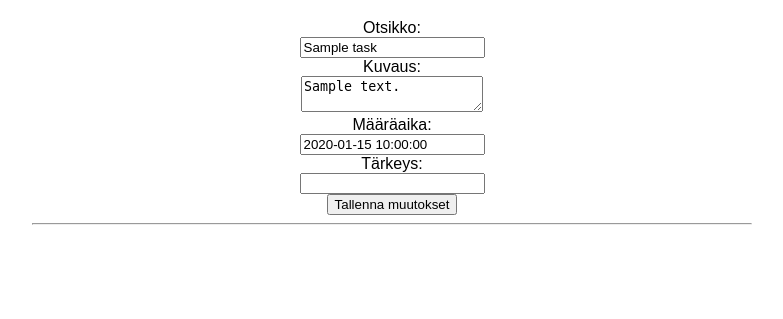
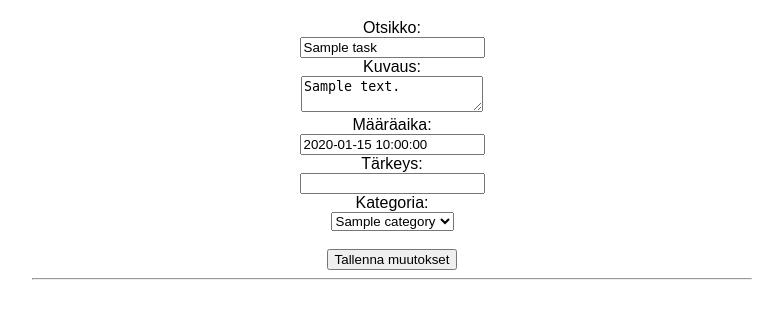
Before and after one commit to veeranniina/tsoha-teht-v-sovellus, a Flask app: template templates/edit.html in a window 1280 px wide. Shown: the part 197-516 px from the top of the page, without its empty margins (248-1031 px from the left). Run offline with Flask 3, Linux system fonts and the light colour scheme; the template is opened without the code that fills it: most values are stand-ins (such as "Sample title", 1, 10 or a date in 2020).

Commit message:
added categorization

```diff
--- a/templates/edit.html
+++ b/templates/edit.html
@@ -16,6 +16,13 @@
     <label for="priority">Tärkeys:</label><br>
     <input type="number" id="priority" name="priority" value="{{ task.priority }}"><br>
 
+    <label for="category">Kategoria:</label><br>
+    <select id="category" name="category">
+        {% for category in categories %}
+            <option value="{{ category.id }}">{{ category.name }}</option>
+        {% endfor %}
+    </select><br><br>
+
     <input type="submit" value="Tallenna muutokset">
 </form>
 
```
